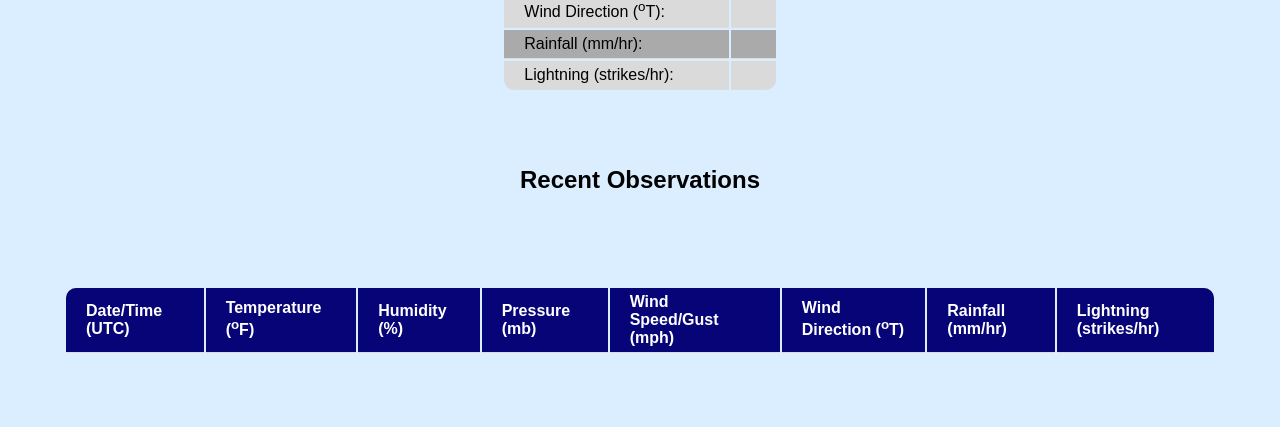
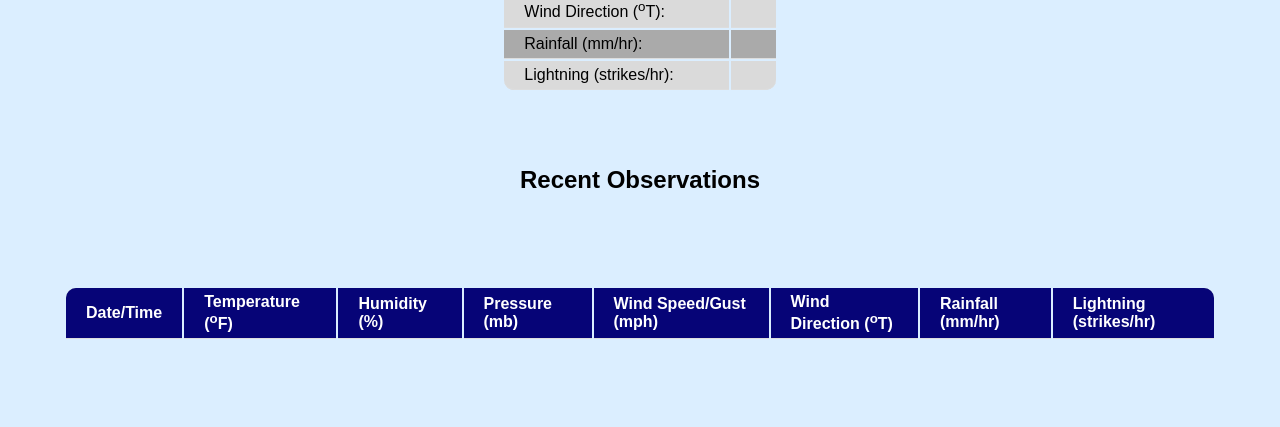
Before and after one commit to cdens/WxServer, a Flask app: template templates/current.html in a window 1280 px wide. Shown: the part 532-959 px from the top of the page. After the commit the page ends 871 px from the top, so only its background shows below. Run offline with Flask 3, Linux system fonts and the light colour scheme; the template is opened without the code that fills it, so the values that code supplies are empty; some libraries are stand-ins or nearby versions.

Commit message:
Remove UTC from time label

```diff
--- a/templates/current.html
+++ b/templates/current.html
@@ -64,7 +64,7 @@
         <table>
             <thead>
                 <tr>
-        			<th>Date/Time (UTC)</th>
+        			<th>Date/Time</th>
         			<th>Temperature (<sup>o</sup>F)</th>
         			<th>Humidity (%)</th>
         			<th>Pressure (mb)</th>
--- a/templates/historical.html
+++ b/templates/historical.html
@@ -26,7 +26,7 @@
         <table>
             <thead>
                 <tr>
-        			<th>Date/Time (UTC)</th>
+        			<th>Date/Time</th>
         			<th>Temperature (<sup>o</sup>F)</th>
         			<th>Humidity (%)</th>
         			<th>Pressure (mb)</th>
```
